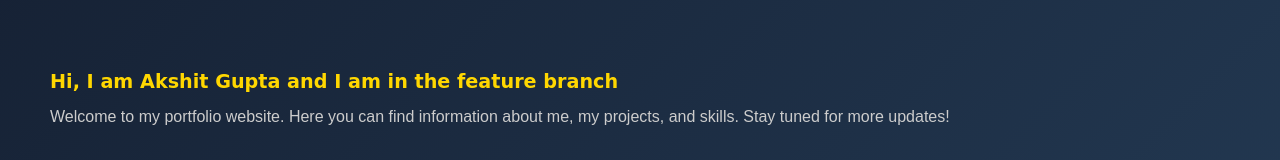
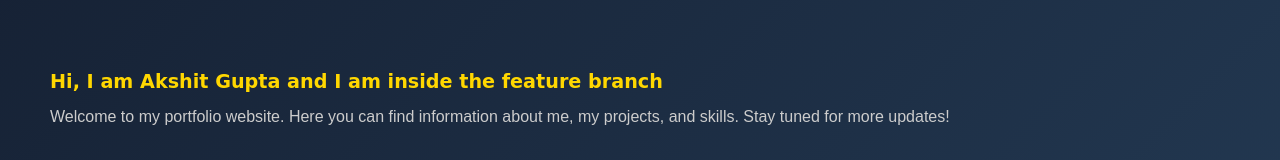
Before and after one commit to AkshitGupta2002/test_files, a plain HTML site: page index.html in a window 1280 px wide. Shown: the part 301-461 px from the top of the page. Drawn offline with Linux system fonts and the light colour scheme.

Commit message:
The feature branch

```diff
--- a/index.html
+++ b/index.html
@@ -38,7 +38,7 @@
 </head>
 <body>
     <div class="container">
-        <h1>Hi, I am Akshit Gupta and I am in the feature branch</h1>
+        <h1>Hi, I am Akshit Gupta and I am inside the feature branch</h1>
         <p>Welcome to my portfolio website. Here you can find information about me, my projects, and skills. Stay tuned for more updates!</p>
     </div>
 </body>
```
